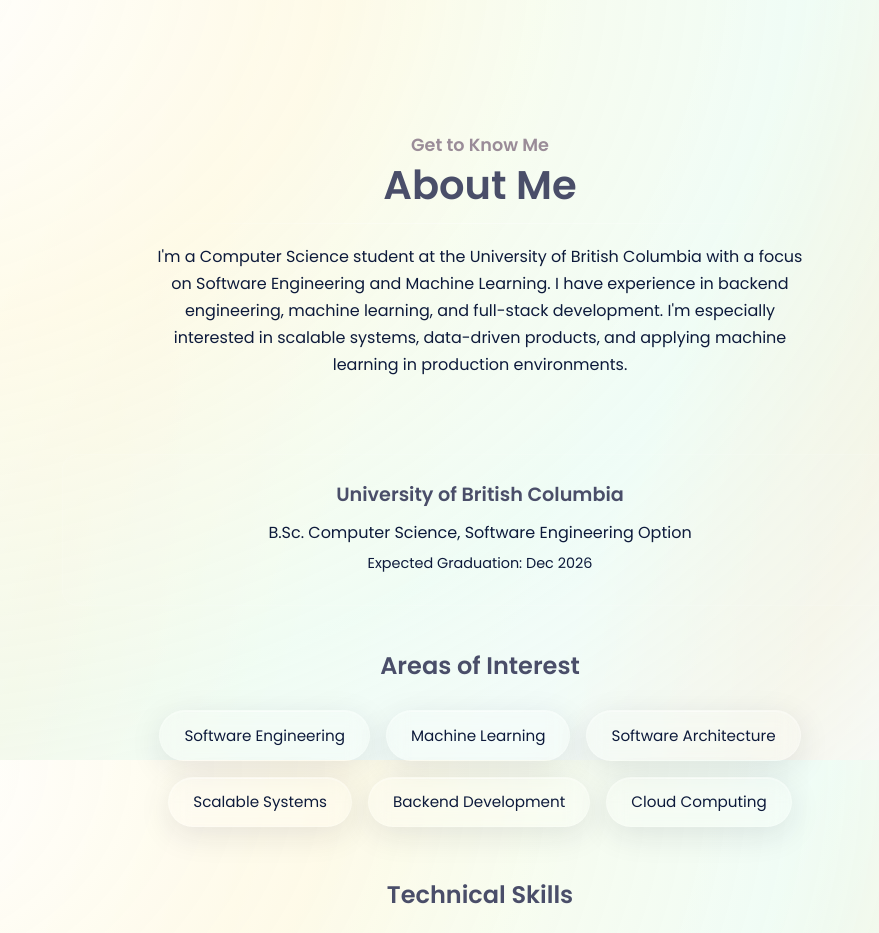
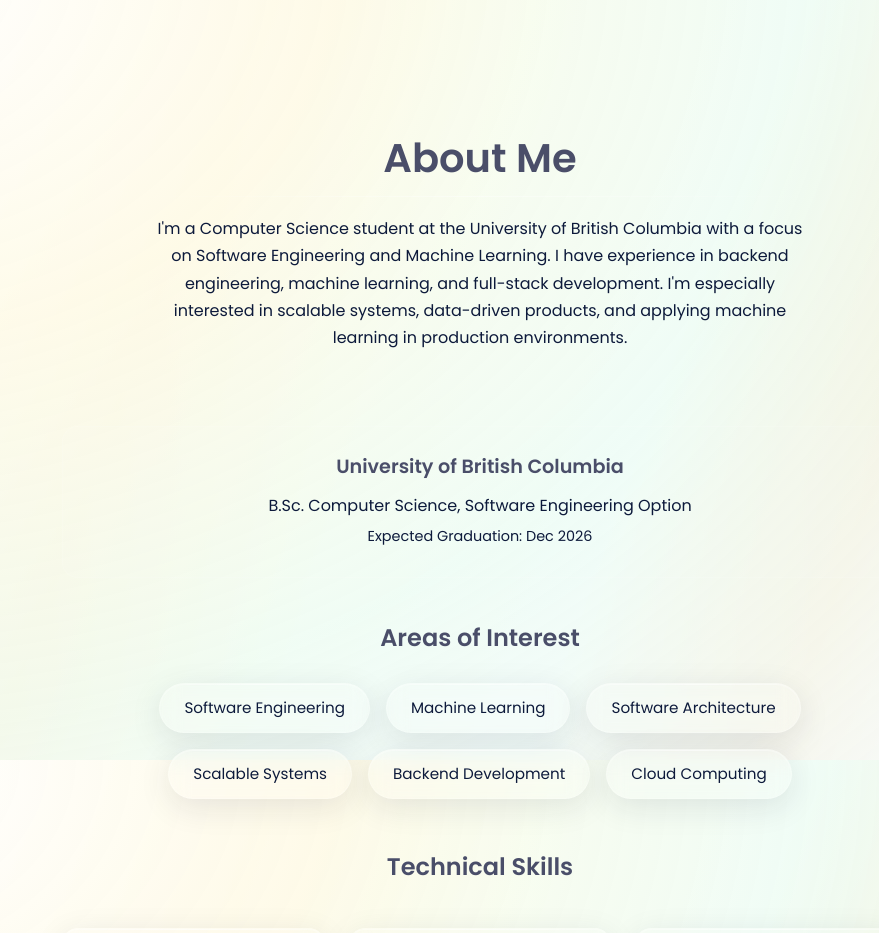
Before and after one commit to vcalbucci/portfolio-website, a React (Vite) app in the folder portfolio/: page / in a window 1280 px wide. Shown: the part 840-1773 px from the top of the page, without its empty margins (160-1039 px from the left). Built offline with nearby package versions, Linux system fonts and the light colour scheme.

Commit message:
Fix favicon caching issue with version parameter

```diff
--- a/portfolio/index.html
+++ b/portfolio/index.html
@@ -2,7 +2,8 @@
 <html lang="en">
   <head>
     <meta charset="UTF-8" />
-    <link rel="icon" type="image/x-icon" href="/favicon.ico" />
+    <link rel="icon" type="image/x-icon" href="/favicon.ico?v=2" />
+    <link rel="shortcut icon" type="image/x-icon" href="/favicon.ico?v=2" />
     <meta name="viewport" content="width=device-width, initial-scale=1.0" />
     <title>Victor Calbucci</title>
   </head>
--- a/portfolio/src/components/About.tsx
+++ b/portfolio/src/components/About.tsx
@@ -43,7 +43,6 @@
 const About: React.FC = () => {
   return (
     <section id="about">
-      <h1 className="section-text-p1">Get to Know Me</h1>
       <h1 className="title page-top">About Me</h1>
 
       {/* Personal Introduction */}
```
